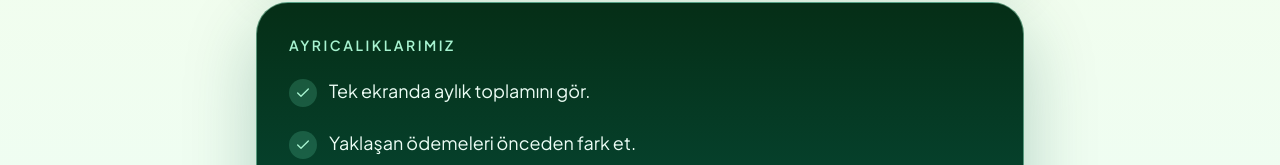
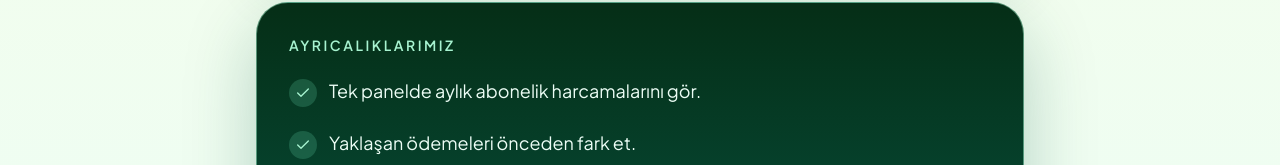
Before and after one commit to Chateus00/Gider-Takip, a React (Vite) app: page /auth in a window 1280 px wide. Shown: the part 520-685 px from the top of the page. Built offline with nearby package versions, Linux system fonts and the light colour scheme; no server answers.

Commit message:
Update auth perks copy

```diff
--- a/src/i18n/translations.ts
+++ b/src/i18n/translations.ts
@@ -71,7 +71,7 @@ const translations: Record<Language, TranslationTree> = {
       googleStartFailed: "Google ile giriş başlatılamadı.",
       perksTitle: "Ayrıcalıklarımız",
       perks: [
-        "Tek ekranda aylık toplamını gör.",
+        "Tek panelde aylık abonelik harcamalarını gör.",
         "Yaklaşan ödemeleri önceden fark et.",
         "Zevkine uygun abonelik önerilerinden haberdar ol.",
         "Gelecekte abonelik ücretlerine yapılacak zam tahminlerini öğren.",
```
